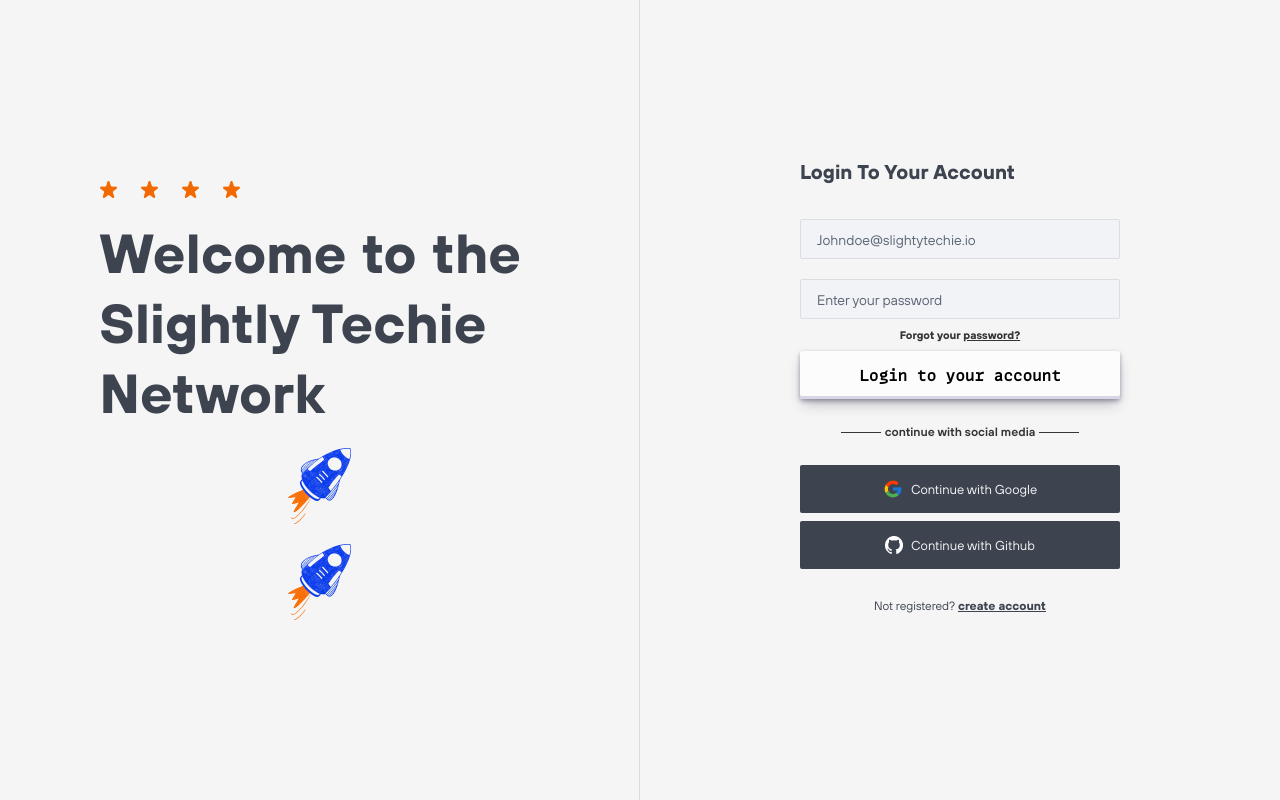
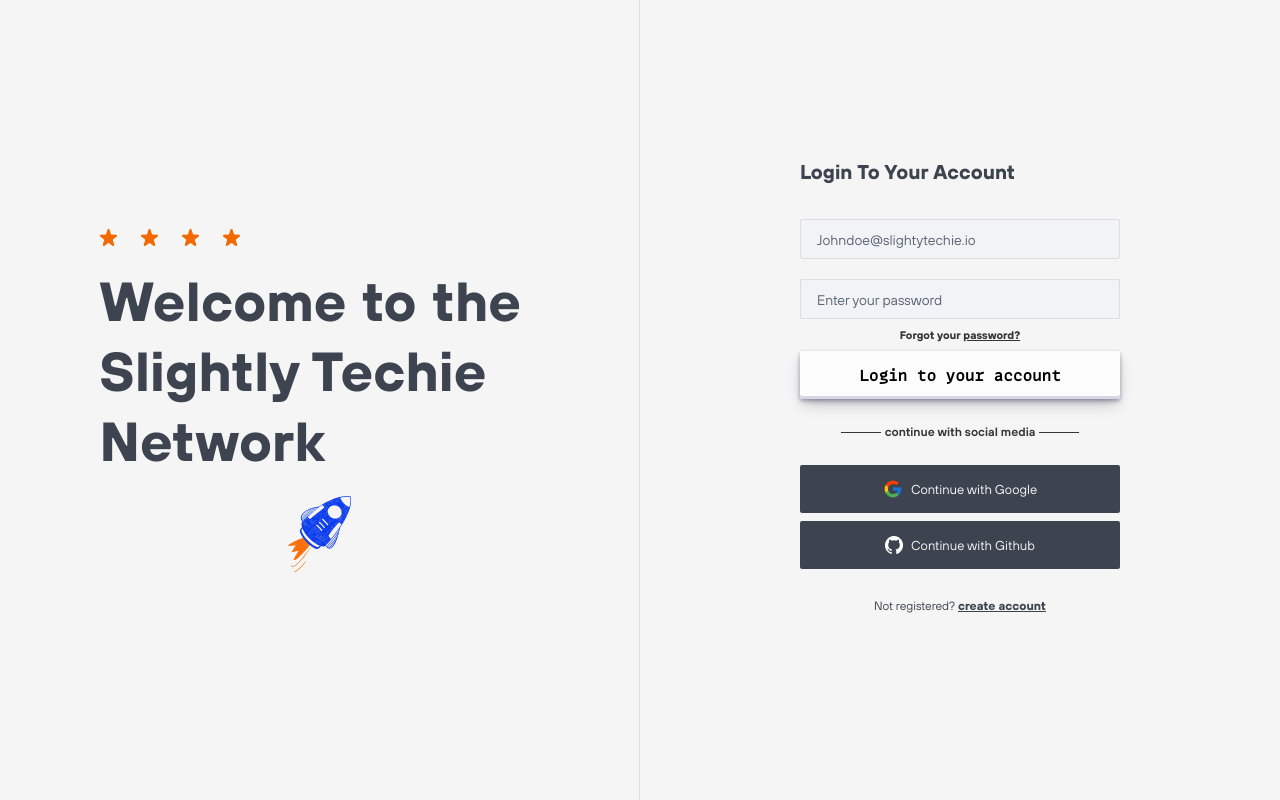
Before and after one commit to Slightly-Techie/crm-web, a React (Create React App) app: page / in a window 1280 px wide. Built offline with nearby package versions, Linux system fonts and the light colour scheme; no server answers.

Commit message:
login page style fix

```diff
--- a/src/pages/login.tsx
+++ b/src/pages/login.tsx
@@ -60,7 +60,6 @@ function Login() {
             </p>
           </div>
           <span id="text-animate"></span>
-          <img className="mt-5 mx-auto" src={rocket} alt="" />
           <img className="mt-5 mx-auto" src={rocket} alt="" />
         </div>
       </div>
```
